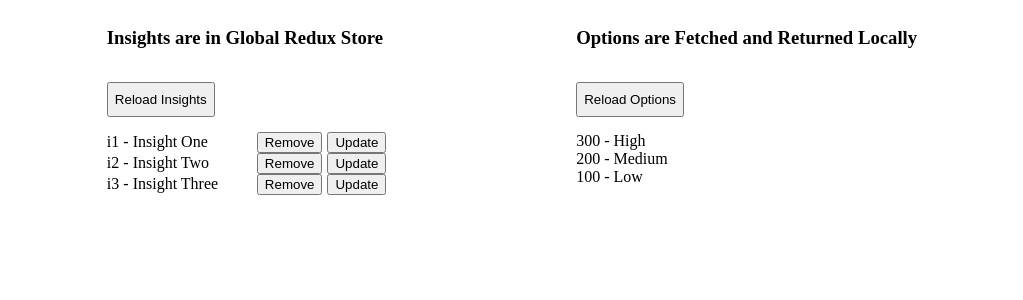
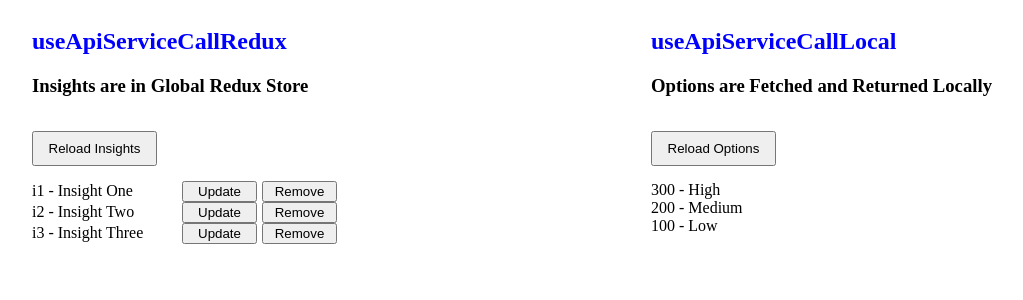
Before and after one commit to Babblesort/custom-use-api-call-hook, a React (Create React App) app: page / in a window 1280 px wide. Shown: the top 300 px of the page, without its empty margins (128-1151 px from the left). Built offline with nearby package versions, Linux system fonts and the light colour scheme.

Commit message:
style and refactor for better demo-ability

```diff
--- a/package.json
+++ b/package.json
@@ -7,6 +7,7 @@
     "@testing-library/jest-dom": "^4.2.4",
     "@testing-library/react": "^9.5.0",
     "@testing-library/user-event": "^7.2.1",
+    "node-sass": "^4.13.1",
     "react": "^16.13.0",
     "react-dom": "^16.13.0",
     "react-redux": "^7.2.0",
--- a/src/App.js
+++ b/src/App.js
@@ -8,29 +8,17 @@ import {
 import { getInsights, getOptions } from './services/data-service';
 import useApiServiceCallRedux from './redux/use-api-service-call-redux';
 import useApiServiceCallLocal from './redux/use-api-service-call-local';
+import './app.scss';
 
 const App = () => {
   const dispatch = useDispatch();
+
+  // useApiServiceCallRedux
   const insights = useSelector(state => state.insights);
-
-  // useApiServiceCallRedux custom hook
-
-  // insights are stored in global redux store
-  // useApiServiceCallRedux allows generic loading and error states
-  // while still dispatching to the global store for data changes
-
-  // Data is fetched on first mount of the component.
-  // Refetch can be triggered by updating the refetchInsightsTrigger value
-
-  // setInsights and undefined are passed as onSuccessActionCreator and
-  // onErrorActionCreator.
-
-  // When the fetch succeeds the hook will call the onSuccessActionCreator (if passed in)
-  // with the fetch result as payload and dispatch the result.
-
-  // When the fetch fails the hook will call the onErrorActionCreator (if passed in)
-  // with the fetch error as payload and dispath the result.
   const [insightsTrigger, setInsightsTrigger] = useState(1);
+  const fetchInsights = () => setInsightsTrigger(insightsTrigger + 1);
+  const handleRemoveInsight = id => dispatch(removeInsight(id));
+  const handleUpdateInsight = insight => dispatch(updateInsight(insight));
   const {
     isProcessing: insightsAreLoading,
     hasError: insightsHasError
@@ -41,87 +29,72 @@ const App = () => {
     insightsTrigger
   );
 
-  const handleRefetchInsights = () => setInsightsTrigger(insightsTrigger + 1);
-  const handleRemoveInsight = id => dispatch(removeInsight(id));
-  const handleUpdateInsight = insight => dispatch(updateInsight(insight));
-
-  // useApiServiceCallLocal custom hook
-
-  // options are fetched and made available to the host component.
-  // useApiServiceCallLocal allows generic loading and error states
-  // and returns the fetched data.
-
-  // Data is fetched on first mount of the component.
-  // Refetch can be triggered by updating the refetchOptionsTrigger value
+  // useApiServiceCallLocal
   const [optionsTrigger, setOptionsTrigger] = useState(1);
+  const fetchOptions = () => setOptionsTrigger(optionsTrigger + 1);
   const {
     isProcessing: optionsAreLoading,
     hasError: optionsHasError,
     data: options
   } = useApiServiceCallLocal(getOptions, [], optionsTrigger);
 
-  const handleRefetchOptions = () => setOptionsTrigger(optionsTrigger + 1);
-
   return (
-    <div style={{ display: 'flex', justifyContent: 'center' }}>
-      <div
-        style={{
-          width: '1000px',
-          display: 'flex',
-          justifyContent: 'space-around'
-        }}
-      >
+    <div className="main-content">
+      <div className="demo-content">
         <div>
+          <h2 className="info">useApiServiceCallRedux</h2>
           <h3>Insights are in Global Redux Store</h3>
-          <button
-            style={{ height: '35px', margin: '15px 0' }}
-            onClick={handleRefetchInsights}
-          >
+          <div className="group-header">
+            <button className="hook-demo-btn" onClick={fetchInsights}>
               Reload Insights
             </button>
             {insightsAreLoading && (
-            <h3 style={{ color: 'blue' }}>Loading Insights...</h3>
+              <h3 className="info">Loading Insights...</h3>
             )}
             {insightsHasError && (
-            <h3 style={{ color: 'red' }}>Error Loading Insights</h3>
+              <h3 className="error">Error Loading Insights</h3>
             )}
-          {insights.map(insight => (
+          </div>
+
+          {!insightsAreLoading &&
+            insights.map(insight => (
               <div>
-              <span style={{ width: '150px', display: 'inline-block' }}>
+                <span className="item">
                   {insight.id} - {insight.name}
                 </span>
                 <button
-                style={{ marginRight: '5px' }}
-                onClick={() => handleRemoveInsight(insight.id)}
-              >
-                Remove
-              </button>
-              <button
+                  className="item-btn"
                   onClick={() =>
                     handleUpdateInsight({ ...insight, name: 'new-name' })
                   }
                 >
                   Update
                 </button>
+                <button
+                  className="item-btn"
+                  onClick={() => handleRemoveInsight(insight.id)}
+                >
+                  Remove
+                </button>
               </div>
             ))}
         </div>
 
         <div>
+          <h2 className="info">useApiServiceCallLocal</h2>
           <h3>Options are Fetched and Returned Locally</h3>
-          <button
-            style={{ height: '35px', margin: '15px 0' }}
-            onClick={handleRefetchOptions}
-          >
+          <div className="group-header">
+            <button className="hook-demo-btn" onClick={fetchOptions}>
               Reload Options
             </button>
-          {optionsAreLoading && (
-            <h3 style={{ color: 'blue' }}>Loading Options...</h3>
+            {optionsAreLoading && <h3 className="info">Loading Options...</h3>}
+            {optionsHasError && (
+              <h3 className="error">Error Loading Options</h3>
             )}
-          {optionsHasError && (
-            <h3 style={{ color: 'red' }}>Error Loading Options</h3>
-          )}
-          {options.map(option => (
+          </div>
+
+          {!optionsAreLoading &&
+            options.map(option => (
               <div>
                 {option.value} - {option.label}
               </div>
--- /dev/null
+++ b/src/app.scss
@@ -0,0 +1,39 @@
+.hook-demo-btn {
+  height: 35px;
+  width: 125px;
+  margin: 15px 15px 15px 0;
+}
+
+.info {
+  color: blue;
+}
+
+.error {
+  color: red;
+}
+
+.main-content {
+  display: flex;
+  justify-content: center;
+}
+
+.demo-content {
+  width: 960px;
+  display: flex;
+  justify-content: space-between;
+}
+
+.group-header {
+  display: flex;
+  align-items: center;
+}
+
+.item {
+  width: 150px;
+  display: inline-block;
+}
+
+.item-btn {
+  width: 75px;
+  margin-right: 5px;
+}
```
Also changed, not shown: 1 other file (tests, documents, lock files or other folders). Lines whose indentation alone changed are shown as unchanged.
